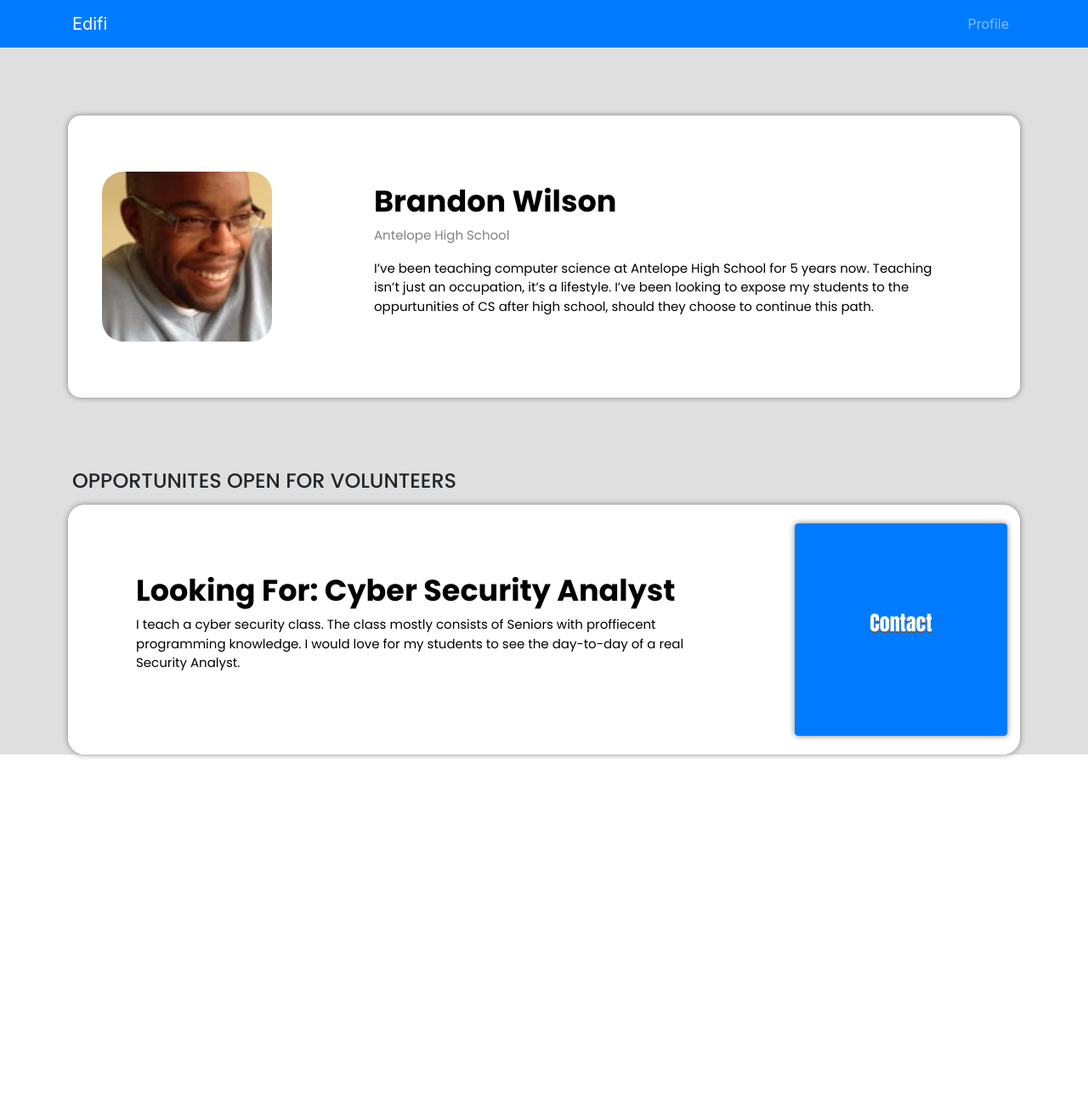
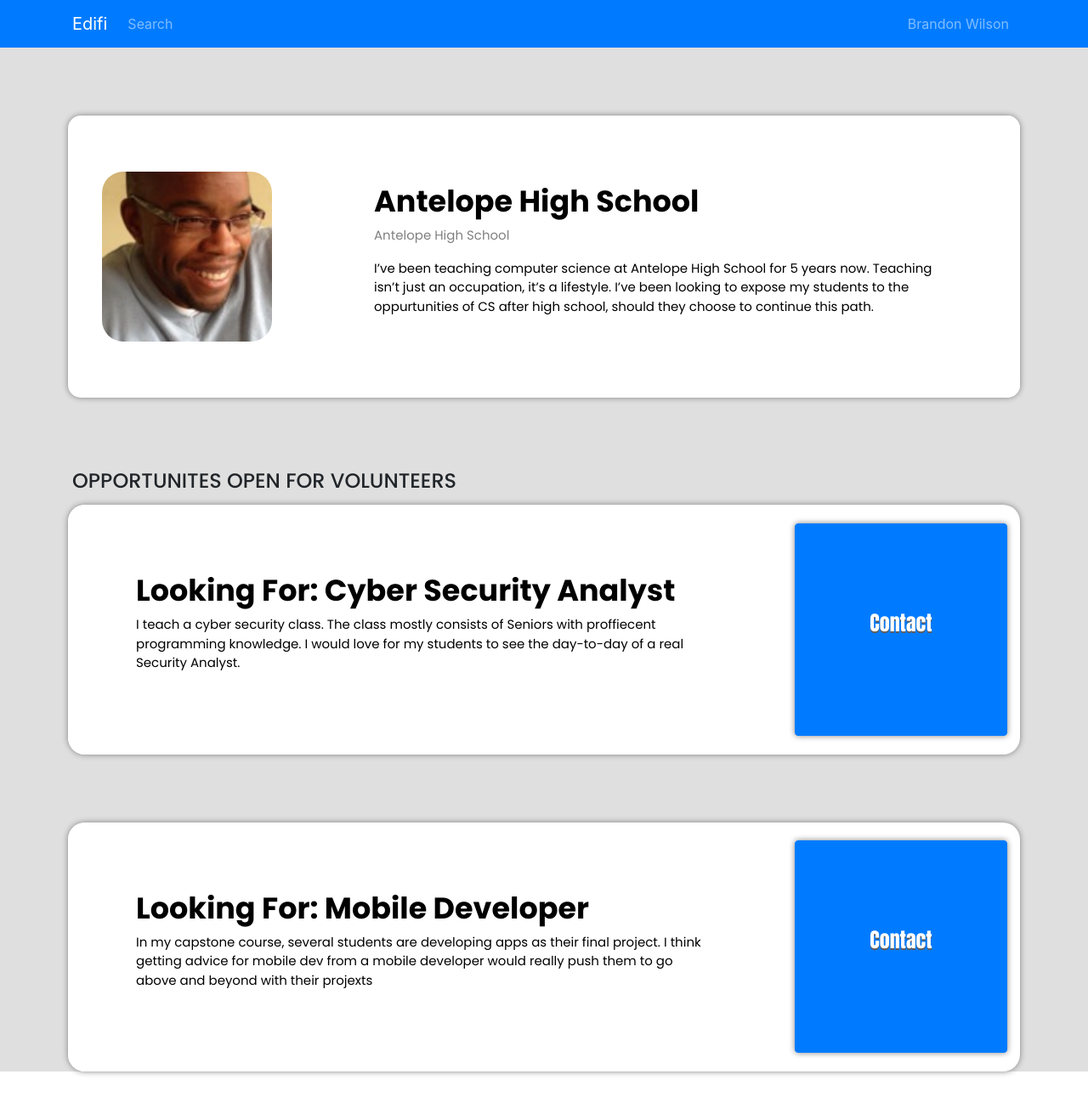
Before and after one commit to nicholaswang2000/Edifi, a React (Create React App) app in the folder edifi/: page /Profile in a window 1280 px wide. Shown: the top 1304 px of the page at 85% size. Before the commit the page ends 968 px from the top, so only its background shows below. Built offline with nearby package versions, Linux system fonts and the light colour scheme; a web font is replaced by a local one.

Commit message:
Added Redux Boilerplate
Installed needed packeges for redux implementation. Moved some data
for mock profilePage into the intialState of the itemReducer.
Opportunities listed on profile page are also dynamically created.

```diff
--- a/edifi/package.json
+++ b/edifi/package.json
@@ -9,9 +9,12 @@
     "bootstrap": "^4.5.3",
     "react": "^17.0.1",
     "react-dom": "^17.0.1",
+    "react-redux": "^7.2.2",
     "react-router-dom": "^5.2.0",
     "react-scripts": "4.0.0",
     "reactstrap": "^8.7.1",
+    "redux": "^4.0.5",
+    "redux-thunk": "^2.3.0",
     "web-vitals": "^0.2.4"
   },
   "scripts": {
--- /dev/null
+++ b/edifi/src/actions/types.js
@@ -0,0 +1,7 @@
+/* Template code. Will be changed upon completion of backend
+*/
+
+export const GET_ITEMS = 'GET_ITEMS';
+export const ADD_ITEM = 'ADD_ITEM';
+export const DELETE_ITEM = 'DELETE_ITEM';
+export const ITEMS_LOADING = 'ITEMS_LOADING';
--- a/edifi/src/components/AppNavbar.js
+++ b/edifi/src/components/AppNavbar.js
@@ -26,12 +26,18 @@ class AppNavBar extends Component {
             <div>
                 <Navbar color="primary" dark expand="sm" className="mb-5">
                     <Container>
-                        <NavbarBrand href="/"> Edifi</NavbarBrand>
+                        <NavbarBrand href="/">Edifi</NavbarBrand>
                         <NavbarToggler onClick={this.toggle} />
                         <Collapse isOpen={this.state.isOpen} navbar>
+                            <Nav className="mr-auto" navbar>
+                            <NavItem>
+                                    <NavLink href="http://localhost:3000/Search">Search</NavLink>
+                                </NavItem>
+
+                            </Nav>
                             <Nav className="ml-auto" navbar>
-                                <NavItem>
-                                    <NavLink href="http://localhost:3000/Profile">Profile</NavLink>
+                            <NavItem>
+                                    <NavLink href="http://localhost:3000/Profile">Brandon Wilson</NavLink>
                                 </NavItem>
                             </Nav>
                         </Collapse>
--- /dev/null
+++ b/edifi/src/components/OpportunityListing.js
@@ -0,0 +1,21 @@
+import { Button } from 'reactstrap';
+
+import '../styles/profilePageStyles.css';
+
+function OppurtunityListing(props) {
+  console.log(props)
+  console.log(props.opportunity.title)
+  return (
+        <div className="Listing">
+          <div className="Listing-innertext">
+            <h1 className="Name-text">{props.opportunity.title}</h1>
+            <p>{props.opportunity.description}</p>
+          </div>
+          <Button className="Contact-button" color="primary">
+            <p className="Contact-buttontext">Contact</p>
+          </Button>
+        </div>
+  );
+}
+
+export default OppurtunityListing;
--- a/edifi/src/pages/ProfilePage.js
+++ b/edifi/src/pages/ProfilePage.js
@@ -1,30 +1,25 @@
 import AppNavBar from '../components/AppNavbar';
 import profilePic from '../resources/55.jpg';
 import { Button } from 'reactstrap';
+import { useSelector } from "react-redux";
+import OppurtunityListing from '../components/OpportunityListing';
 
-import '../App.css';
 import '../styles/profilePageStyles.css';
 
 
 function ProfilePage() {
+  const reduxState = useSelector(state => state.user);
+
   return (
     <div className="Profile-page">
       <AppNavBar />
-
-
-
       {/* Might want to move these subsections into their own components later, once we have user objects*/}
       <div className="Profile-card">
         <img src={profilePic} className="Profile-picture" alt="profilePic" />
         <div className="Profile-innertext">
-          <h1 className="Name-text">Brandon Wilson</h1>
-          <p className="School-text">Antelope High School</p>
-          <p>
-            I’ve been teaching computer science at Antelope High School for 5
-            years now. Teaching isn’t just an occupation, it’s a lifestyle.
-            I’ve been looking to expose my students to the oppurtunities of
-            CS after high school, should they choose to continue this path.
-          </p>
+          <h1 className="Name-text">{reduxState.userSchool}</h1>
+          <p className="School-text">{reduxState.userSchool}</p>
+          <p>{reduxState.userDescription}</p>
         </div>
       </div>
 
@@ -33,18 +28,10 @@ function ProfilePage() {
         OPPORTUNITES OPEN FOR VOLUNTEERS
       </div>
 
-        <div className="Listing">
-          <div className="Listing-innertext">
-            <h1 className="Name-text">Looking For: Cyber Security Analyst</h1>
-            <p>I teach a cyber security class.  The class mostly consists of
-               Seniors with proffiecent programming knowledge. I would love
-               for my students to see the day-to-day of a real Security Analyst.
-            </p>
-          </div>
-          <Button className="Contact-button" color="primary">
-            <p className="Contact-buttontext">Contact</p>
-          </Button>
-        </div>
+      {/* Dynamically creates listing components from the available opportunities */}
+      {reduxState.oppurtunities.map(opportunity => (
+          <OppurtunityListing opportunity={opportunity} key={opportunity} />
+        ))}
 
 
     </div>
--- /dev/null
+++ b/edifi/src/reducers/index.js
@@ -0,0 +1,6 @@
+import {combineReducers } from 'redux';
+import itemReducer from './itemReducer';
+
+export default combineReducers({
+    user: itemReducer
+});
--- /dev/null
+++ b/edifi/src/reducers/itemReducer.js
@@ -0,0 +1,52 @@
+import { GET_ITEMS, ADD_ITEM, DELETE_ITEM, ITEMS_LOADING } from '../actions/types'
+
+const initialState = {  userName: 'Brandon Wilson',
+                        userSchool: 'Antelope High School',
+                        userDescription: `I’ve been teaching computer science at Antelope High School for 5
+                                            years now. Teaching isn’t just an occupation, it’s a lifestyle.
+                                            I’ve been looking to expose my students to the oppurtunities of
+                                            CS after high school, should they choose to continue this path.`,
+                        oppurtunities: [{
+                                        title: 'Looking For: Cyber Security Analyst',
+                                        description: `I teach a cyber security class.  The class mostly consists of
+                                                                Seniors with proffiecent programming knowledge. I would love
+                                                                for my students to see the day-to-day of a real Security Analyst.`
+                                        },
+                                        {
+                                        title: 'Looking For: Mobile Developer',
+                                        description: `In my capstone course, several students are developing apps as their final
+                                                      project. I think getting advice for mobile dev from a mobile developer would
+                                                      really push them to go above and beyond with their projexts`
+                                        }
+                                        ],
+
+};
+/* Template code. Will be changed upon completion of backend
+*/
+export default function(state = initialState, action) {
+    switch (action.type) {
+        case GET_ITEMS:
+            return {
+                ...state,
+                items: action.payload,
+                loading: false
+            }
+        case DELETE_ITEM:
+            return {
+                ...state,
+                items: state.items.filter(item => item._id !== action.payload)
+            };
+        case ADD_ITEM:
+            return {
+                ...state,
+                items: [action.payload, ...state.items]
+            }
+        case ITEMS_LOADING:
+            return {
+                ...state,
+                loading: true
+            }
+        default:
+            return state;
+    }
+}
--- /dev/null
+++ b/edifi/src/store.js
@@ -0,0 +1,15 @@
+import { createStore, applyMiddleware, compose } from 'redux';
+import thunk from 'redux-thunk';
+import rootReducer from './reducers';
+
+const initialState = {};
+
+const middleware = [thunk];
+
+// Need to research more into what is happening with redux_devtools
+const composeEnhancers = window._REDUX_DEVTOOLS_EXTENSION_COMPOSE_ || compose;
+const store = createStore(rootReducer, initialState, composeEnhancers(
+    applyMiddleware(...middleware)
+));
+
+export default store;
```
Also changed, not shown: edifi/src/App.js (+9 -0 lines), edifi/src/actions/itemActions.js (added, +41 -0 lines), 1 other file (tests, documents, lock files or other folders).
